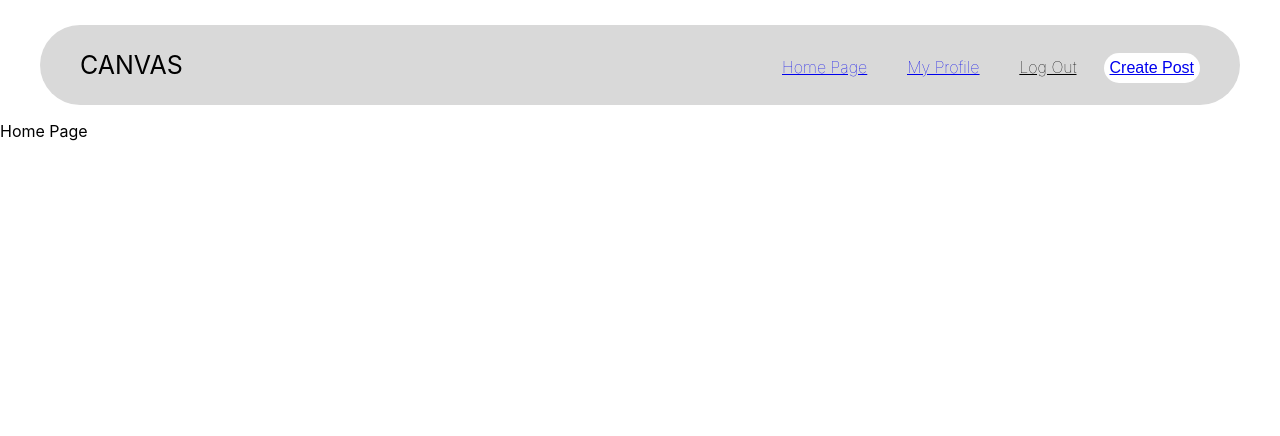
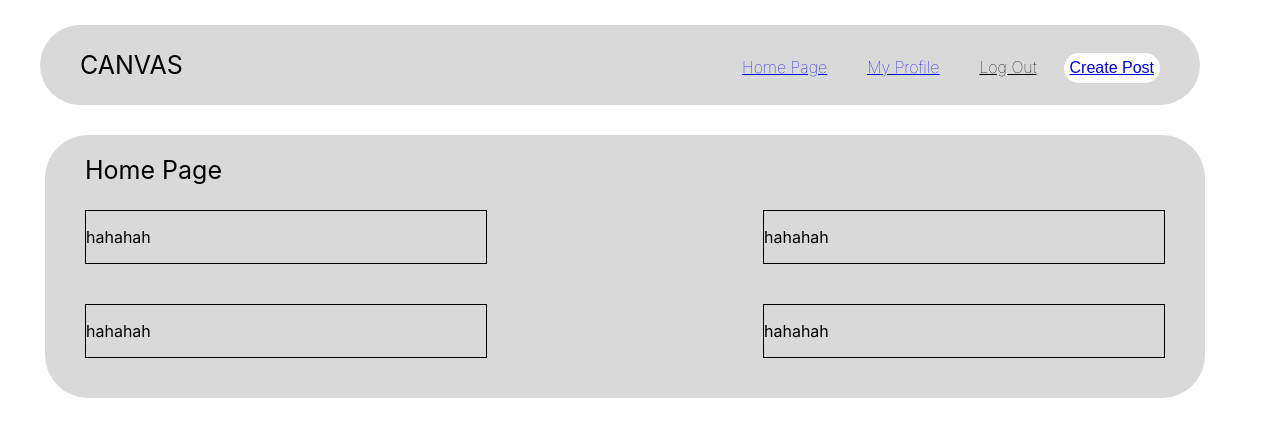
Before and after one commit to ewj224/DWA-FrontEnd-final-fall2022, a React (Create React App) app: page / in a window 1280 px wide. Shown: the top 436 px of the page. Built offline with nearby package versions, Linux system fonts and the light colour scheme; no server answers; sample sign-in values are in the browser's storage.

Commit message:
fixing up css and working on create post page

```diff
--- a/src/App.css
+++ b/src/App.css
@@ -71,7 +71,8 @@
 
 }
 
-header {
+.Header {
+
     background-color: #D9D9D9;
     border-radius: 43px;
     display: flex;
@@ -79,6 +80,7 @@ header {
     margin-left: 40px;
     margin-right: 40px;
     margin-top: 25px;
+    max-width: 1080px;
     padding-left: 40px;
     padding-right: 40px;
 
@@ -118,3 +120,41 @@ nav p {
 .HeaderLogo {
     font-size: 25px;
 }
+
+.CreatePostWrapper {
+    align-items: center;
+    display: flex;
+}
+
+.DashboardPage {
+    background-color: #D9D9D9;
+    border-radius: 43px;
+    margin-left: 45px;
+    margin-right: 45px;
+    max-width: 1080px;
+    padding-left: 40px;
+    padding-right: 40px;
+
+}
+
+.DashboardTitle {
+    font-size: 25px;
+    margin-top: 30px;
+    padding-top: 20px;
+}
+
+.DashboardPageWrapper {
+    display: flex;
+    flex-wrap: wrap;
+    justify-content: space-between;
+}
+
+
+/* Inside DashboardPost */
+.DashboardPosts {
+    border: 1px solid black;
+    display: flex;
+    margin-bottom: 40px;
+    max-width: 400px;
+    width: 100%;
+}
--- /dev/null
+++ b/src/components/DashboardPost.js
@@ -0,0 +1,14 @@
+import React from 'react';
+
+function DashboardPost({ CanvasContent, CanvasDate }){
+    return (
+        <div className='DashboardPosts'>
+            {/* date and color - clicking actual square itself will lead to the post */}
+            <p className='Date'>{CanvasDate}</p>
+            <p className='Content'>{CanvasContent}</p>
+            <p>hahahah</p>
+        </div>
+    );
+}
+
+export default DashboardPost;
--- a/src/components/Header.js
+++ b/src/components/Header.js
@@ -17,16 +17,15 @@ function Header({setIsLoggedIn, setUserInformation}){
 
 
     return (
-        <header>
+        <div className='Header'>
             <p className='HeaderLogo'>CANVAS</p>
             <nav>
             <p><Link to='/'>Home Page</Link></p>
             <p><Link to='/user/0'>My Profile</Link></p>
             <p onClick={()=> logout()}>Log Out</p>
             <button className='HeaderButton'><Link to='/create-post'>Create Post</Link></button>
-
             </nav>
-        </header>
+        </div>
     );
 };
 
--- a/src/pages/CreatePost.js
+++ b/src/pages/CreatePost.js
@@ -16,8 +16,12 @@ function CreatePostPage({ isLoading, isLoggedIn, setIsLoggedIn, setUserInformati
                 setIsLoggedIn={setIsLoggedIn}
                 setUserInformation={setUserInformation}
             />
-            <div  className = "PageWrapper">
+            <div  className = "CreatePostWrapper">
                 <p>OnCreatePostPage</p>
+                <label htmlfor="title">Title</label>
+                <input type="title" name="title"/>
+                <label htmlfor="content">Content</label>
+                <input type="content" name="content"/>
             </div>
         </>
     );
--- a/src/pages/CreateUser.js
+++ b/src/pages/CreateUser.js
@@ -2,7 +2,6 @@ import React, { useCallback, useEffect, useState } from 'react';
 import { useNavigate } from 'react-router';
 import { getAuth, createUserWithEmailAndPassword} from 'firebase/auth';
 import CreateUserForm from '../components/CreateUserForm';
-import Header from '../components/Header';
 import { Link } from 'react-router-dom';
 
 function CreateUserPage({ isLoggedIn, setIsLoggedIn, setUserInformation}){
--- a/src/pages/Dashboard.js
+++ b/src/pages/Dashboard.js
@@ -1,5 +1,6 @@
 import React, {useEffect} from 'react';
 import {useNavigate } from "react-router-dom"
+import DashboardPost from '../components/DashboardPost';
 import Header from '../components/Header';
 
 function UserProfilePage({ isLoading, isLoggedIn, setIsLoggedIn, setUserInformation}){
@@ -16,8 +17,15 @@ function UserProfilePage({ isLoading, isLoggedIn, setIsLoggedIn, setUserInformat
                 setIsLoggedIn={setIsLoggedIn}
                 setUserInformation={setUserInformation}
             />
-            <div  className = "PageWrapper">
-                <p>Home Page</p>
+            <div  className = "DashboardPage">
+            <p className= 'DashboardTitle'>Home Page</p>
+                <div className = 'DashboardPageWrapper'>
+                    <DashboardPost />
+                    <DashboardPost />
+                    <DashboardPost />
+                    <DashboardPost />
+                </div>
+
             </div>
         </>
     );
```
